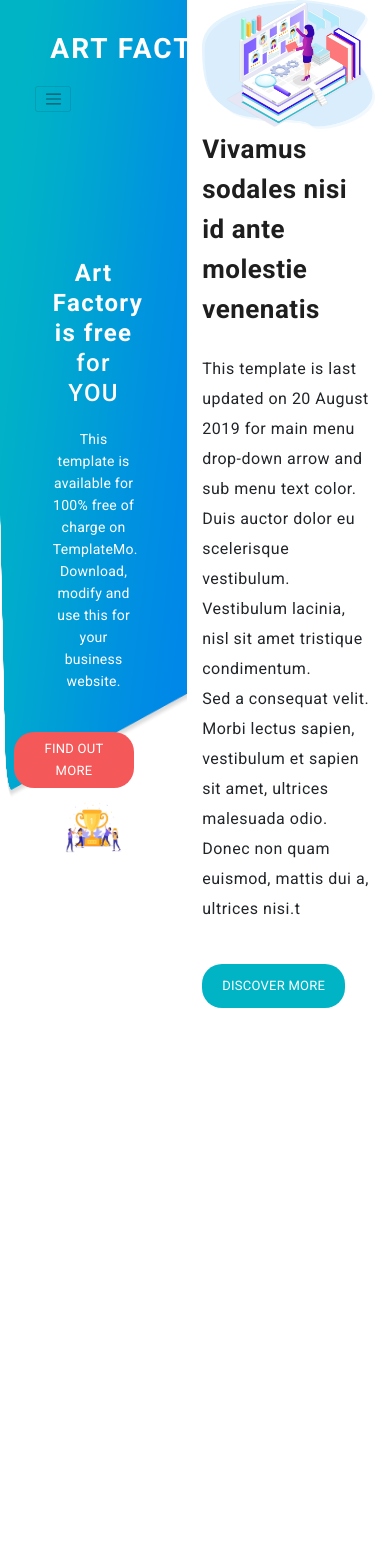
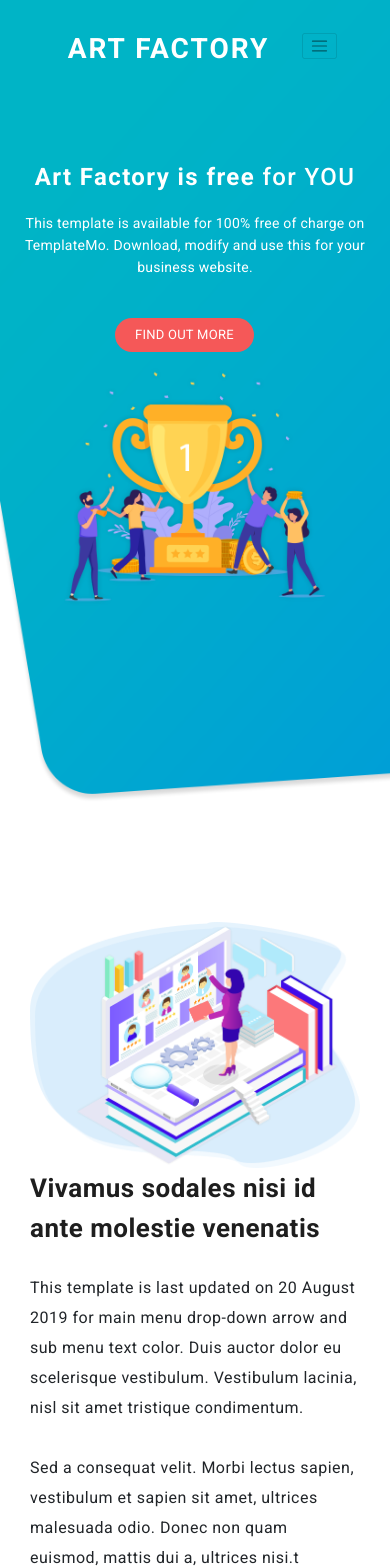
Before and after one commit to vitorsinedino/landingpage-react-1, a React (Create React App) app: page / in a window 390 px wide. Shown: the top 1568 px of the page. Before the commit the page ends 1008 px from the top, so only its background shows below. Built offline with nearby package versions, Linux system fonts and the light colour scheme.

Commit message:
about-1 section responsiveness improvment

```diff
--- a/src/App.css
+++ b/src/App.css
@@ -29,7 +29,7 @@ div.welcome-container{
   align-items: center;
   justify-content: center;
   background-repeat: no-repeat;
-  background-size: 100% 90%;
+  background-size: cover;
   width: 100%;
 }
 
@@ -43,12 +43,12 @@ div.welcome-container{
 }
 
 @media (max-width: 991px){
-
+  div.welcome-container{
+    height: 95vh!important;
+  }
 }
 
 
 @media only screen and (min-device-width : 120px) and (max-device-width : 834px) {
-  article, aside, figcaption, figure, footer, header, hgroup, main, nav, section{
-    display:flex!important;
-  }
+
 }
--- a/src/components/content-1-cta.js
+++ b/src/components/content-1-cta.js
@@ -1,5 +1,4 @@
 import React from 'react';
-
 import Col from 'react-bootstrap/Col'
 
 class contentCta extends React.Component {
@@ -8,8 +7,8 @@ class contentCta extends React.Component {
             <Col lg={5} md={12} sm={12}>
                 <h5 className="header-about">Vivamus sodales nisi id ante molestie venenatis</h5>
                 <p className="text-about">This template is last updated on 20 August 2019 for main menu drop-down arrow and sub menu text color. Duis auctor dolor eu scelerisque vestibulum. Vestibulum lacinia, nisl sit amet tristique condimentum.
-                <br></br>
-
+                <br/>
+                <br/>
 Sed a consequat velit. Morbi lectus sapien, vestibulum et sapien sit amet, ultrices malesuada odio. Donec non quam euismod, mattis dui a, ultrices nisi.t</p>
 
                 <a className="main-button">
--- a/src/components/navbar.css
+++ b/src/components/navbar.css
@@ -6,6 +6,7 @@ nav.navbar{
     max-width: 1140px;
     margin: 0 auto!important;
     float: none!important;
+    flex-wrap: nowrap!important;
 }
 
 div.nav-container{
--- a/src/sections/content-1.css
+++ b/src/sections/content-1.css
@@ -1,4 +1,9 @@
 div.content-first{
+    width: 100%;
+    padding-right: 15px;
+    padding-left: 15px;
+    margin-right: auto;
+    margin-left: auto;
     max-width: 1140px;
     margin: 0 auto!important;
     float: none!important;
@@ -41,3 +46,56 @@ a.main-button:hover{
     background-color: #0088e8;
     text-decoration: none!important;
 }
+
+#about{
+    padding: 120px 0px;
+    border-bottom: 1px solid #eee;
+}
+
+
+@media (max-width: 991px){
+    h5.header-about {
+        text-align:left;
+        font-size: 26px;
+        font-weight: 700;
+        color: #1e1e1e;
+        line-height: 40px;
+        margin-bottom: 25px;
+        letter-spacing: 0.5px;
+    }
+
+    p.text-about {
+        text-align: left;
+        MAX-WIDTH: 600px;
+        font-size: 16px;
+        line-height: 30px;
+        letter-spacing: 0.5px;
+        /* margin-bottom: 40px; */
+    }
+
+    a.main-button {
+        display: block;
+        margin-top: 0px!important;
+
+        width: 160px;
+        float: left;
+        font-size: 13px;
+        border-radius: 20px;
+        padding: 12px 20px;
+        background-color: #00b4c6;
+        text-transform: uppercase;
+        color: #fff;
+        letter-spacing: 0.25px;
+        transition: all 0.3s ease 0s;
+    }
+
+    div.content-first{
+        max-width: 600px!important;
+        padding-right: 15px!important;
+        padding-left: 15px!important;
+    }
+
+    #about > div {
+        margin:0 auto!important;
+    }
+}
--- a/src/sections/content-1.js
+++ b/src/sections/content-1.js
@@ -8,7 +8,7 @@ import './content-1.css';
 class ContentFirst extends React.Component {
     render() {
         return (
-            <Container className="content-first">
+            <Container id="about" className="content-first">
                 <Row>
                     <ContentImg></ContentImg>
                     <ContentCta></ContentCta>
--- a/src/sections/welcome-section.js
+++ b/src/sections/welcome-section.js
@@ -11,7 +11,7 @@ class Welcome extends React.Component {
         return(
             <Container>
                 <Row>
-                    <div className="Welcome col-sm-12" id="welcome-area">
+                    <div className="Welcome" id="welcome-area">
                         <div className="welcome-content">
                             <WelcomeCta></WelcomeCta>
                             <WelcomeImg></WelcomeImg>
--- a/src/sections/welcome.css
+++ b/src/sections/welcome.css
@@ -12,7 +12,7 @@ div.welcome-cta{
 
 div.welcome-content{
     padding-top: 8rem;
-    width: 90%;
+    width: 100%;
     padding-right: 15px;
     padding-left: 15px;
     margin-right: auto;
@@ -61,6 +61,12 @@ btn.welcome-button{
 }
 
 @media (max-width: 991px){
+    div.welcome-content{
+        padding-top: 1rem;
+    }
+    div.welcome-cta{
+        padding: 0 !important;
+    }
     h1.header-text{
         font-size: 36px;
         line-height: 50px;
@@ -70,17 +76,22 @@ btn.welcome-button{
 
    .welcome-text img{
         margin-top:35px;
+        width: 80%!important;
     }
 
 }
 
 @media (max-width:768px){
+
+
+
     h1.header-text{
         text-align: center;
         font-weight: 600;
         font-size: 24px !important;
         line-height: 30px !important;
         margin-bottom: 20px !important;
+        padding: 0 auto !important;
     }
 
     p.header-text{
@@ -108,7 +119,7 @@ btn.welcome-button{
     }
 
     .welcome-text img{
-        margin-top:130px;
-        max-width: 70%;
+        margin-top:110px;
+        width: 90%;
     }
 }
```
